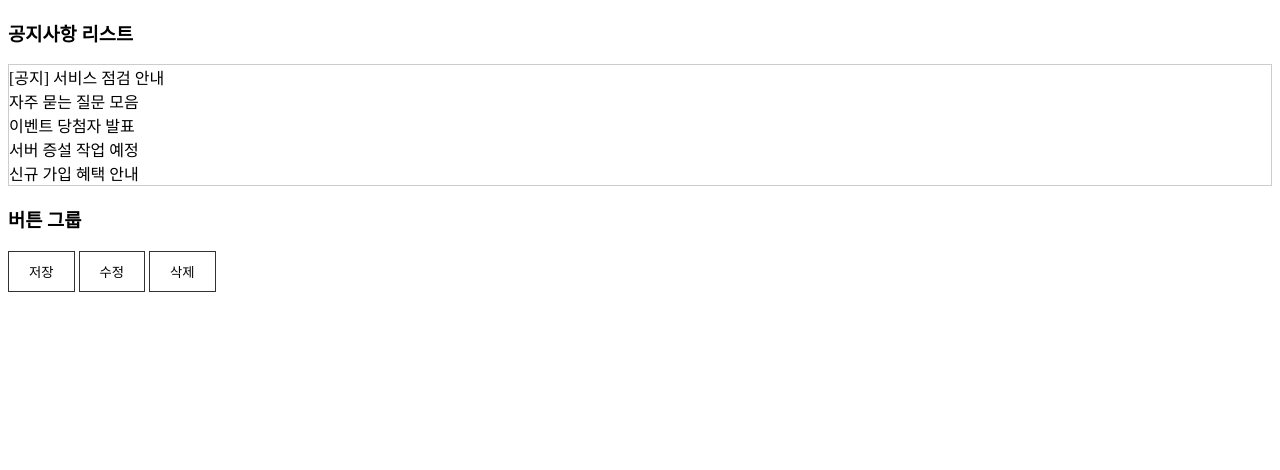
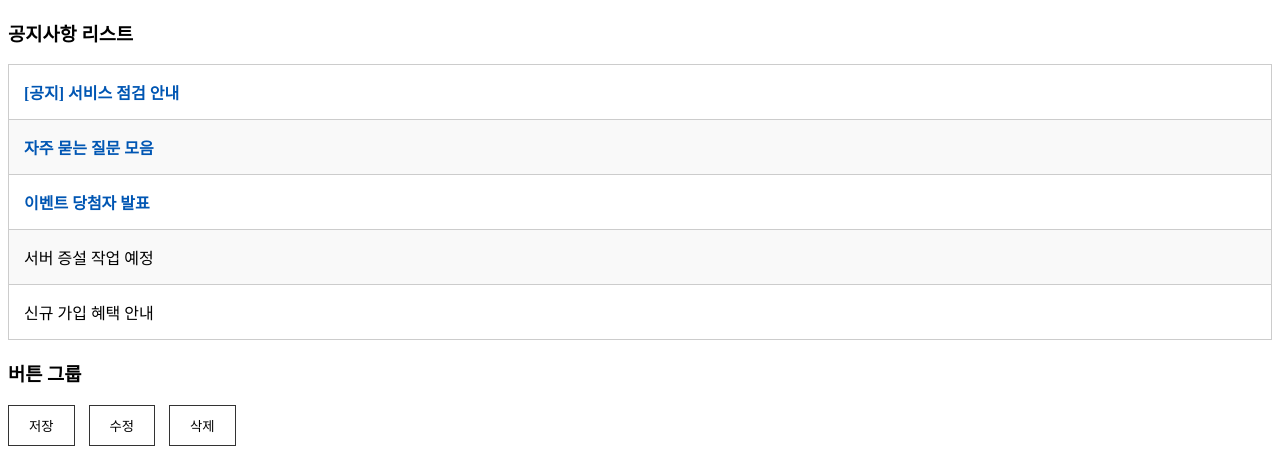
Before and after one commit to HanChangGyu/codeit-exercises, a plain HTML site: page 02_css-main/005_selectors/7_advanced_selectors/index.html in a window 1280 px wide. Drawn offline with Linux system fonts and the light colour scheme.

Commit message:
feat: 인접 형제 선택자 및 고급선택자 연습

```diff
--- a/02_css-main/005_selectors/7_advanced_selectors/index.css
+++ b/02_css-main/005_selectors/7_advanced_selectors/index.css
@@ -8,18 +8,25 @@
 }
 
 .board-list li {
+  padding: 15px;
+  border-bottom: 1px solid #ccc;
 }
 
 .board-list li:last-child {
+  border-bottom: none;
 }
 
 .board-list li:nth-child(even) {
+  background-color: #f9f9f9;
 }
 
 .board-list li:nth-child(-n + 3) {
+  color: #0056b3;
+  font-weight: bold;
 }
 
 .btn-group button {
+  /* btn-group의 button의 기본값 */
   padding: 10px 20px;
   background-color: #fff;
   border: 1px solid #333;
@@ -27,4 +34,6 @@
 }
 
 .btn-group button + button {
+  /* btn-group의 button + */
+  margin-left: 10px;
 }
```
